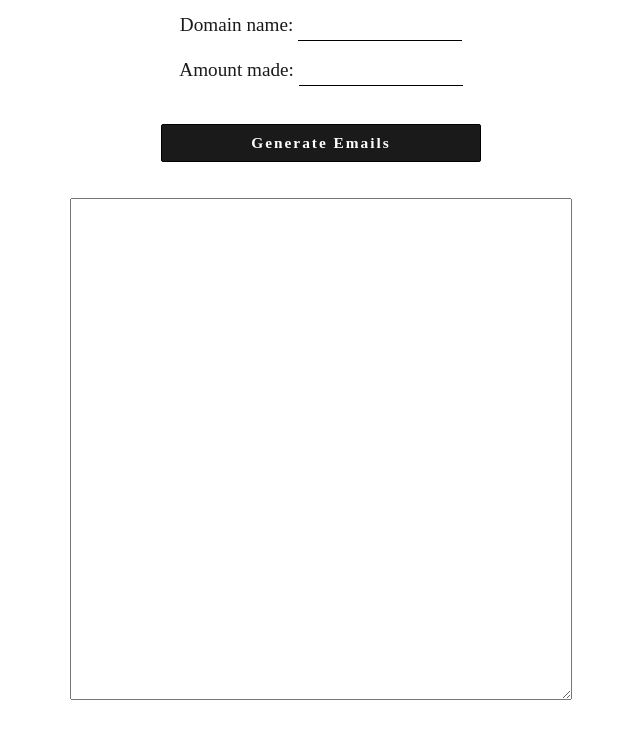
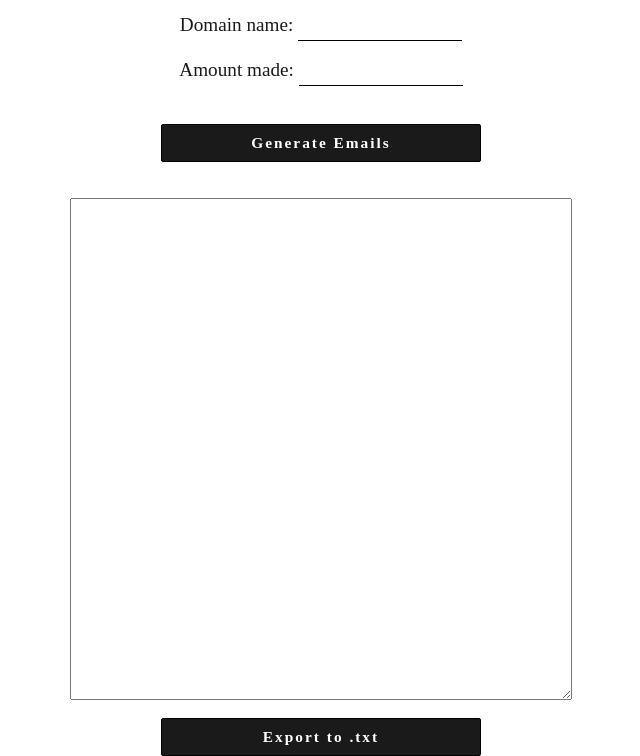
Before and after one commit to astronut-og/catchall-generator, a plain HTML site: page index.html in a window 1280 px wide. Shown: the part 44-800 px from the top of the page, without its empty margins (319-959 px from the left). Drawn offline with Linux system fonts and the light colour scheme; a web font is replaced by a local one.

Commit message:
added .txt export

```diff
--- a/index.html
+++ b/index.html
@@ -7,12 +7,16 @@
     <div id="header">
         <strong><h2>CATCHALL GENERATOR</h2></strong>
     </div><br>
-    <div id="inputs">
+    <div class="inputs">
         Domain name: <input class="input" type="text" id="domain" autocomplete="off"><br><br>
         Amount made: <input class="input" type="number" id="amount" autocomplete="off"><br><br><br>
-        <button onclick="generateEmails();" id="but">Generate Emails</button><br>
+        <button onclick="generateEmails();" class="button">Generate Emails</button><br>
     </div>
     <br>
     <br>
     <textarea id="emails"></textarea>
+    <br>
+    <div class="inputs">
+        <button onclick="exportEmails();" class="button">Export to .txt</button>
+    </div>
 </body>
--- a/script.js
+++ b/script.js
@@ -20,3 +20,17 @@ function makeid(length) {
     }
     return result;
 }
+
+function exportEmails(){
+    var text = document.getElementById("emails").value;
+    text = text.replace(/\n/g, "\r\n"); // To retain the Line breaks.
+    var blob = new Blob([text], { type: "text/plain"});
+    var anchor = document.createElement("a");
+    anchor.download = "emails.txt";
+    anchor.href = window.URL.createObjectURL(blob);
+    anchor.target ="_blank";
+    anchor.style.display = "none"; // just to be safe!
+    document.body.appendChild(anchor);
+    anchor.click();
+    document.body.removeChild(anchor);
+}
--- a/style.css
+++ b/style.css
@@ -33,7 +33,7 @@
             background-size: 112%;
         }
 
-        #inputs {
+        .inputs {
             font-size: 1.2rem;
             line-height: 1.2rem;
             color: #1a1a1a;
@@ -52,7 +52,7 @@
             border-bottom: 2px solid black;
         }
 
-        #but {
+        .button {
             background-color: #1A1A1A;
             transition: background-color 10s ease;
 
```
